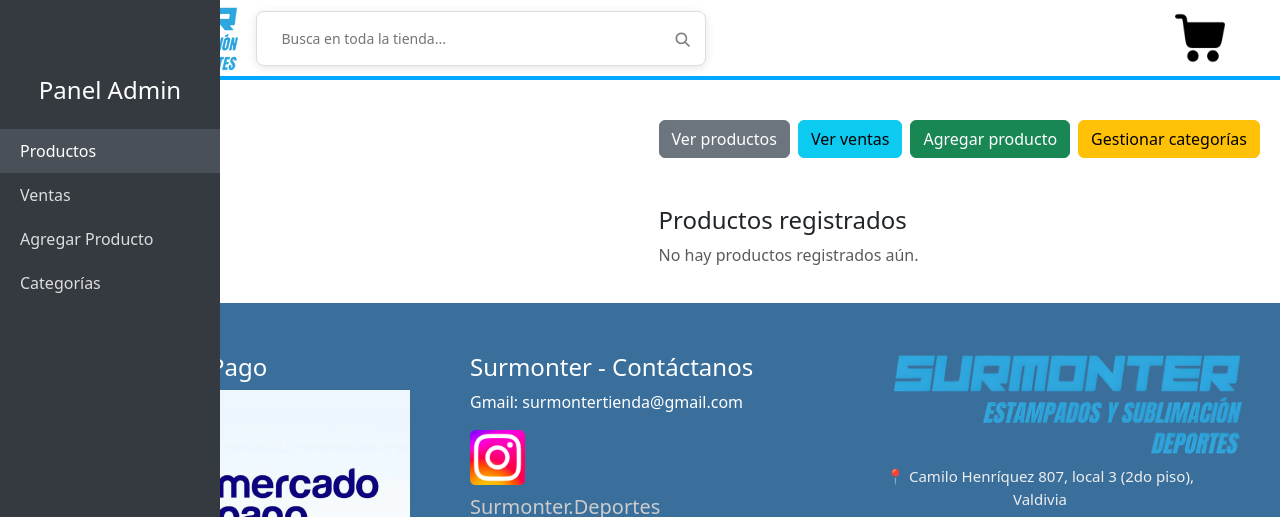
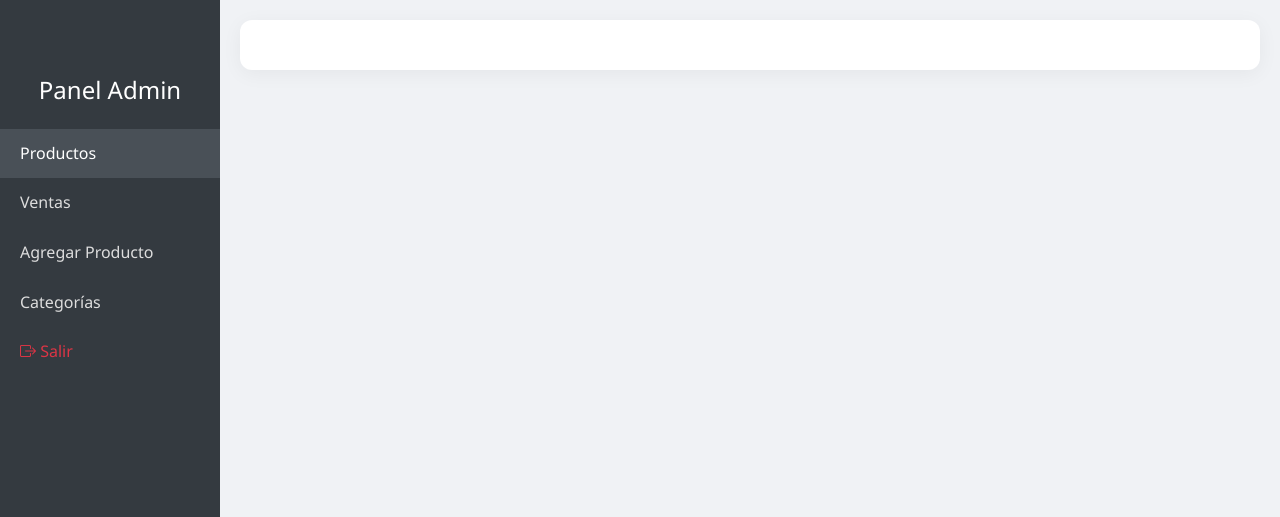
Before and after one commit to pablo2112321/Surmonter, a Django app: page /paneladmin/ in a window 1280 px wide. Shown: the top 517 px of the page. Run offline with Django 5.2, Linux system fonts and the light colour scheme; data that the repository does not hold is empty.

Commit message:
Sistema listo

```diff
--- a/templates/adminpanel/paneladmin.html
+++ b/templates/adminpanel/paneladmin.html
@@ -1,20 +1,9 @@
 {% extends 'adminpanel/paneladmin_base.html' %}
 {% block contenido %}
-<div class="panel-bloques">
 
-  <!--  Botones superiores -->
-  <div class="mb-4 d-flex gap-2 flex-wrap">
-    <a href="{% url 'panel_admin' %}" class="btn btn-secondary">Ver productos</a>
-    <a href="{% url 'panel_admin' %}?accion=ventas" class="btn btn-info">Ver ventas</a>
-    <a href="{% url 'panel_admin' %}?accion=agregar" class="btn btn-success">Agregar producto</a>
-    <a href="{% url 'panel_admin' %}?accion=categoria" class="btn btn-warning">Gestionar categorías</a>
-
-  </div>
-
-  <!--  Agregar producto -->
+<!-- Agregar producto -->
 {% if bloque == 'agregar' %}
-  <div class="p-4 mb-4 shadow">
-    <h5>Nuevo producto</h5>
+<h5 class="mb-4">Nuevo producto</h5>
 {% if form.errors or formset.errors %}
   <div class="alert alert-danger">Corrige los errores mostrados abajo.</div>
 {% endif %}
@@ -23,16 +12,16 @@
   {{ form.as_p }}
   {{ formset.management_form }}
   {% for f in formset %}{{ f.as_p }}{% endfor %}
+  <div class="d-flex justify-content-between mt-3">
     <button type="submit" class="btn btn-primary">Guardar</button>
     <a href="{% url 'panel_admin' %}" class="btn btn-secondary">Cancelar</a>
+  </div>
 </form>
-  </div>
 {% endif %}
 
-  <!--  Editar producto -->
+<!-- Editar producto -->
 {% if bloque == 'editar' %}
-  <div class="card p-4 mb-4 shadow-sm">
-    <h5>Editando: {{ producto.nombre }}</h5>
+<h5 class="mb-4">Editando: {{ producto.nombre }}</h5>
 <form method="POST" enctype="multipart/form-data">
   {% csrf_token %}
   {{ form.as_p }}
@@ -40,17 +29,18 @@
   {% for f in formset %}
     <div class="mb-3 border-bottom pb-2">{{ f.as_p }}</div>
   {% endfor %}
+  <div class="d-flex justify-content-between mt-3">
     <button type="submit" class="btn btn-warning">Actualizar</button>
     <a href="{% url 'panel_admin' %}" class="btn btn-secondary">Cancelar</a>
+  </div>
 </form>
-  </div>
 {% endif %}
 
-  <!--  Confirmar eliminación -->
+<!-- Confirmar eliminación -->
 {% if bloque == 'eliminar' %}
-  <div class="alert alert-warning p-4">
-    <h5>¿Eliminar "{{ producto.nombre }}"?</h5>
-    <form method="POST">
+<div class="alert alert-warning p-4 mx-auto col-12 col-lg-6">
+  <h5 class="mb-3">¿Eliminar "{{ producto.nombre }}"?</h5>
+  <form method="POST" class="d-flex gap-2">
     {% csrf_token %}
     <button type="submit" class="btn btn-danger">Sí, eliminar</button>
     <a href="{% url 'panel_admin' %}" class="btn btn-secondary">Cancelar</a>
@@ -58,61 +48,62 @@
 </div>
 {% endif %}
 
-  <!--  Lista de productos -->
+  <!-- Lista de productos -->
   {% if not bloque or bloque == 'agregar' or bloque == 'editar' or bloque == 'eliminar' %}
-  <h4 class="mt-5">Productos registrados</h4>
   {% if productos %}
-  <table class="table table-striped table-bordered">
+  <div class="table-responsive bg-white p-3 shadow-sm rounded">
+    <table class="table table-striped table-hover align-middle">
       <thead class="table-dark">
         <tr>
-    <th>Imagen</th> <!-- NUEVO -->
+          <th>Imagen</th>
           <th>Nombre</th>
           <th>Precio</th>
-    <th>Stock</th> <!-- NUEVO -->
+          <th>Stock Total</th>
+          <th>Tallas y Stock</th>
           <th>Categoría</th>
-    <th>Tallas</th> <!-- NUEVO -->
           <th>Acciones</th>
         </tr>
       </thead>
       <tbody>
         {% for producto in productos %}
         <tr>
-    <td><img src="{{ producto.imagen.url }}" width="60" height="60" style="object-fit: cover;"></td> <!-- NUEVO -->
+          <td>
+            <img src="{{ producto.imagen.url }}" width="60" height="60" class="rounded border" style="object-fit: cover;">
+          </td>
           <td>{{ producto.nombre }}</td>
-    <td>${{ producto.precio|floatformat:0 }}</td>
-
+          <td>
+            <span class="fw-bold text-success">${{ producto.precio|floatformat:0 }}</span>
+          </td>
           <td>
             {% with producto.variantes.all as variantes %}
-        {{ variantes|length }}
+              <span class="badge bg-primary fs-6">{{ variantes|length }}</span>
             {% endwith %}
           </td>
-
-    <td>{{ producto.categoria.nombre }}</td>
-
           <td>
             {% for v in producto.variantes.all %}
-        {{ v.talla }} ({{ v.stock }})<br>
+              <span class="badge bg-secondary mb-1">{{ v.talla }}: {{ v.stock }}</span>
             {% endfor %}
           </td>
-
+          <td>{{ producto.categoria.nombre }}</td>
           <td>
-      <a href="{% url 'panel_admin' %}?accion=editar&id={{ producto.id }}" class="btn btn-warning btn-sm">Editar</a>
-      <a href="{% url 'panel_admin' %}?accion=eliminar&id={{ producto.id }}" class="btn btn-danger btn-sm">Eliminar</a>
+            <a href="{% url 'panel_admin' %}?accion=editar&id={{ producto.id }}" class="btn btn-warning btn-sm">
+              <i class="bi bi-pencil"></i> Editar
+            </a>
+            <a href="{% url 'panel_admin' %}?accion=eliminar&id={{ producto.id }}" class="btn btn-danger btn-sm">
+              <i class="bi bi-trash"></i> Eliminar
+            </a>
           </td>
         </tr>
         {% endfor %}
       </tbody>
-
-  </table>,
-  {% else %}
-  <p class="text-muted">No hay productos registrados aún.</p>
+    </table>
+  </div>
   {% endif %}
   {% endif %}
 
-  <!-- ventas -->
+<!-- Ventas -->
 {% if bloque == 'ventas' %}
-<div class="card mt-5 p-4 shadow-sm">
-  <h4>Ventas registradas</h4>
+<h4 class="mb-4">Ventas registradas</h4>
 {% if ventas %}
 <div class="accordion" id="ventasAccordion">
   {% for v in ventas %}
@@ -125,18 +116,15 @@
     <div id="collapse{{ forloop.counter }}" class="accordion-collapse collapse" data-bs-parent="#ventasAccordion">
       <div class="accordion-body">
         <p><strong>Método de entrega:</strong> {{ v.get_metodo_entrega_display }}</p>
-
         {% if v.metodo_entrega == 'envio' %}
           <p><strong>Empresa de envío:</strong> {{ v.empresa_envio }}</p>
           <p><strong>Dirección:</strong> {{ v.direccion }}, {{ v.ciudad }}, {{ v.region }}</p>
         {% elif v.metodo_entrega == 'retiro' %}
           <p><strong>RUT:</strong> {{ v.rut }}</p>
         {% endif %}
-
         <p><strong>Email:</strong> {{ v.email }}</p>
         <p><strong>Teléfono:</strong> {{ v.telefono }}</p>
         <p><strong>Estado de pago:</strong> {% if v.pagado %}✅ Pagado{% else %}❌ No pagado{% endif %}</p>
-
         <hr>
         <h6>🧾 Detalles del pedido:</h6>
         <ul>
@@ -144,7 +132,6 @@
             <li>{{ item.producto_nombre }} ({{ item.talla }}) × {{ item.cantidad }} — ${{ item.subtotal|floatformat:0 }}</li>
           {% endfor %}
         </ul>
-
         <p><strong>Total pagado:</strong> ${{ v.total|floatformat:0 }}</p>
       </div>
     </div>
@@ -154,53 +141,87 @@
 {% else %}
 <p class="text-muted">Aún no hay ventas registradas.</p>
 {% endif %}
-</div>
 {% endif %}
 
-<!-- Categorias -->
+<!-- Categorías -->
 {% if bloque == 'categoria' %}
-<div class="card p-4 mb-4 shadow">
-  <h5>Nueva categoría o subcategoría</h5>
-  <form method="POST">
+<h5 class="mb-4 mt-4">Nueva categoría o subcategoría</h5>
+<form method="POST" class="mb-3">
     {% csrf_token %}
     {{ form.as_p }}
     <button type="submit" class="btn btn-primary">Guardar</button>
 </form>
+
 <hr>
-  <h6>Categorías actuales</h6>
-  <ul>
+<h6 class="mb-3">Categorías actuales</h6>
+<div class="list-group">
     {% for c in categorias %}
-    <li>
-      {{ c.nombre }}
-      {% if c.padre %} (Subcategoría de {{ c.padre.nombre }}){% endif %}
-      <a href="{% url 'panel_admin' %}?accion=editarcat&id={{ c.id }}" class="btn btn-sm btn-warning">✏️</a>
-      <a href="{% url 'panel_admin' %}?accion=eliminarcat&id={{ c.id }}" class="btn btn-sm btn-danger">🗑️</a>
-    </li>
+    <div class="list-group-item py-3">
+        <div class="d-flex justify-content-between align-items-center">
+            <div>
+                <strong class="fs-5">{{ c.nombre }}</strong>
+                {% if c.subcategorias_ordenadas %}
+                <div class="mt-2">
+                    {% for sub in c.subcategorias_ordenadas %}
+                        <span class="badge bg-light text-dark border me-1 mb-1 p-2">
+                            {{ sub.nombre }}
+                            <a href="{% url 'panel_admin' %}?accion=editarcat&id={{ sub.id }}" class="text-warning ms-1">
+                                <i class="bi bi-pencil"></i>
+                            </a>
+                            <a href="{% url 'panel_admin' %}?accion=eliminarcat&id={{ sub.id }}" class="text-danger ms-1">
+                                <i class="bi bi-trash"></i>
+                            </a>
+                            <!-- Flechas para mover subcategorías (futuro)
+                            <a href="{% url 'panel_admin' %}?accion=mover&mover_id={{ sub.id }}&direccion=up" class="text-secondary ms-1"><i class="bi bi-arrow-up"></i></a>
+                            <a href="{% url 'panel_admin' %}?accion=mover&mover_id={{ sub.id }}&direccion=down" class="text-secondary ms-1"><i class="bi bi-arrow-down"></i></a>
+                            -->
+                        </span>
+                    {% endfor %}
+                </div>
+                {% endif %}
+            </div>
+            <div>
+                <a href="{% url 'panel_admin' %}?accion=editarcat&id={{ c.id }}" class="btn btn-sm btn-warning me-1">
+                    <i class="bi bi-pencil"></i>
+                </a>
+                <a href="{% url 'panel_admin' %}?accion=eliminarcat&id={{ c.id }}" class="btn btn-sm btn-danger">
+                    <i class="bi bi-trash"></i>
+                </a>
+                <!-- Flechas para mover categorías (futuro)
+                <a href="{% url 'panel_admin' %}?accion=mover&mover_id={{ c.id }}&direccion=up" class="btn btn-sm btn-secondary"><i class="bi bi-arrow-up"></i></a>
+                <a href="{% url 'panel_admin' %}?accion=mover&mover_id={{ c.id }}&direccion=down" class="btn btn-sm btn-secondary"><i class="bi bi-arrow-down"></i></a>
+                -->
+            </div>
+        </div>
+    </div>
     {% empty %}
-    <li>No hay categorías aún.</li>
+    <p class="text-muted">No hay categorías aún.</p>
     {% endfor %}
-</ul>
 </div>
 {% endif %}
 
-<!-- Editar Categorias -->
+
+
+
+
+<!-- Editar Categorías -->
 {% if bloque == 'editarcat' %}
-<div class="card p-4 mb-4 shadow">
-  <h5>Editando categoría: {{ categoria.nombre }}</h5>
-  <form method="POST">
+<h5 class="mb-4">Editando categoría: {{ categoria.nombre }}</h5>
+<form method="POST" class="d-flex flex-column gap-2">
   {% csrf_token %}
   {{ form.as_p }}
+  <div>
     <button type="submit" class="btn btn-primary">Actualizar</button>
     <a href="{% url 'panel_admin' %}?accion=categoria" class="btn btn-secondary">Cancelar</a>
+  </div>
 </form>
-</div>
 {% endif %}
 
-<!-- Eliminar Categorias -->
+<!-- Eliminar Categorías -->
 {% if bloque == 'eliminarcat' %}
-<div class="alert alert-warning p-4 mb-4">
+<div class="alert alert-warning p-4 mx-auto col-12 col-lg-6">
   <h5>¿Eliminar la categoría "{{ categoria.nombre }}"?</h5>
-  <form method="POST">
+  <form method="POST" class="d-flex gap-2">
     {% csrf_token %}
     <button type="submit" class="btn btn-danger">Sí, eliminar</button>
     <a href="{% url 'panel_admin' %}?accion=categoria" class="btn btn-secondary">Cancelar</a>
@@ -208,8 +229,4 @@
 </div>
 {% endif %}
 
-
-
-
-</div>
 {% endblock %}
--- a/templates/adminpanel/paneladmin_base.html
+++ b/templates/adminpanel/paneladmin_base.html
@@ -4,20 +4,22 @@
   <meta charset="UTF-8" />
   <title>{% block titulo %}Panel Admin{% endblock %}</title>
   {% load static %}
+  <meta name="viewport" content="width=device-width, initial-scale=1" />
   <link href="https://cdn.jsdelivr.net/npm/bootstrap@5.3.0/dist/css/bootstrap.min.css" rel="stylesheet" />
+  <link href="https://cdn.jsdelivr.net/npm/bootstrap-icons@1.10.5/font/bootstrap-icons.css" rel="stylesheet" />
   <link rel="stylesheet" href="{% static 'styles/styles.css' %}" />
+
   <style>
     body {
+      margin: 0;
+      background: #f0f2f5;
+      display: flex;
+      flex-direction: row;
       min-height: 100vh;
-      display: flex;
-      flex-direction: column;
+      font-family: 'Segoe UI', Tahoma, Geneva, Verdana, sans-serif;
     }
-    main.container {
-      flex-grow: 1;
-      max-width: 1200px;
-      margin-top: 20px;
-    }
-    /* Sidebar básico fijo */
+
+    /* Sidebar */
     #sidebar {
       min-width: 220px;
       max-width: 220px;
@@ -28,36 +30,71 @@
       top: 0;
       left: 0;
       padding-top: 60px;
+      overflow-y: auto;
+      z-index: 1000;
     }
+
     #sidebar a {
       color: #ddd;
       text-decoration: none;
       display: block;
-      padding: 10px 20px;
+      padding: 12px 20px;
       font-weight: 500;
     }
-    #sidebar a:hover, #sidebar a.active {
+
+    #sidebar a:hover,
+    #sidebar a.active {
       background: #495057;
       color: white;
     }
+
+    /* Main wrapper */
     #content-wrapper {
       margin-left: 220px;
+      width: 100%;
       padding: 20px;
-      width: calc(100% - 220px);
     }
-    /* Mejorar tabla */
-    table.table th, table.table td {
-      vertical-align: middle;
+
+    /* Contenedor principal */
+    .panel-container {
+      background: white;
+      border-radius: 12px;
+      padding: 25px;
+      box-shadow: 0 4px 20px rgba(0,0,0,0.05);
+      max-width: 1200px;
+      margin: auto;
     }
-    .category-list ul {
-      padding-left: 1rem;
+
+    /* Responsive */
+    @media (max-width: 768px) {
+      #sidebar {
+        position: relative;
+        width: 100%;
+        height: auto;
+        max-width: none;
+        padding-top: 20px;
+      }
+      #content-wrapper {
+        margin-left: 0;
+      }
+    }
+
+    /* Tablas */
+    .table-responsive {
+      border-radius: 8px;
+      overflow: hidden;
+    }
+
+    /* Formularios */
+    form {
+      max-width: 900px;
+      margin: auto;
     }
   </style>
+
   {% block extra_css %}{% endblock %}
 </head>
 <body>
-
-  {% include 'reciclables/header.html' %}
 
   <div id="sidebar">
     <h4 class="text-center py-3">Panel Admin</h4>
@@ -65,28 +102,24 @@
     <a href="{% url 'panel_admin' %}?accion=ventas" class="{% if request.GET.accion == 'ventas' %}active{% endif %}">Ventas</a>
     <a href="{% url 'panel_admin' %}?accion=agregar" class="{% if request.GET.accion == 'agregar' %}active{% endif %}">Agregar Producto</a>
     <a href="{% url 'panel_admin' %}?accion=categoria" class="{% if request.GET.accion == 'categoria' %}active{% endif %}">Categorías</a>
+    <a href="{% url 'admin_logout' %}" class="text-danger">
+      <i class="bi bi-box-arrow-right"></i> Salir
+    </a>
   </div>
 
-  <main id="content-wrapper" class="container">
+  <main id="content-wrapper">
+    <div class="panel-container">
       {% block contenido %}{% endblock %}
       {% if messages %}
         {% for message in messages %}
-    <div class="alert alert-{{ message.tags }}">{{ message }}</div>
+          <div class="alert alert-{{ message.tags }} mt-3">{{ message }}</div>
         {% endfor %}
       {% endif %}
+    </div>
   </main>
 
-  <!-- En el <head> -->
-<link href="https://cdn.jsdelivr.net/npm/bootstrap@5.3.0/dist/css/bootstrap.min.css" rel="stylesheet">
-<link href="https://cdn.jsdelivr.net/npm/bootstrap-icons@1.10.5/font/bootstrap-icons.css" rel="stylesheet">
-
-<!-- Al final del <body> -->
   <script src="https://cdn.jsdelivr.net/npm/bootstrap@5.3.0/dist/js/bootstrap.bundle.min.js"></script>
   <script src="https://cdn.jsdelivr.net/npm/chart.js"></script>
-  {% include 'reciclables/footer.html' %}
-
-
-  <script src="https://cdn.jsdelivr.net/npm/bootstrap@5.3.3/dist/js/bootstrap.bundle.min.js"></script>
   {% block extra_js %}{% endblock %}
 </body>
 </html>
```
Also changed, not shown: templates/adminpanel/admin_login.html (added, +191 -0 lines), templates/index.html (+55 -0 lines). Lines whose indentation alone changed are shown as unchanged.
